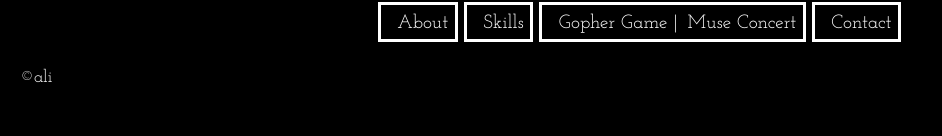
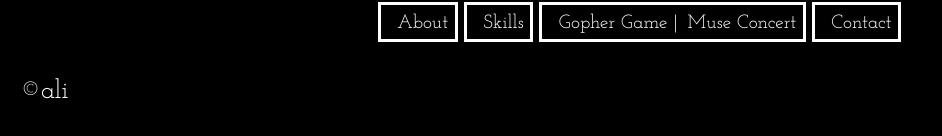
Before and after one commit to AlegriaForman/portfolio, a plain HTML site: page index.html in a window 1280 px wide. Shown: the part 202-338 px from the top of the page, without its empty margins (0-942 px from the left). Drawn offline with nearby package versions, Linux system fonts and the light colour scheme.

Commit message:
corrections for Class-09 code review

```diff
--- a/index.html
+++ b/index.html
@@ -33,7 +33,7 @@
       <h1>Alegria "Ali" Forman || Full Stack Developer</h1>
       <img id="pic" src="images/23.jpg" class="expand">
      </section>
-   </header>
+    </header>
 
 <!--Main nav-->
    <nav class="main-nav">
@@ -83,6 +83,7 @@
   <span id="about-div"></span>
   <span id="skills-div"></span>
   <span id="contact-div"></span>
+    <footer>
      <p>&copy;ali</p>
     </footer>
     <script src="https://ajax.googleapis.com/ajax/libs/jquery/2.2.0/jquery.min.js"></script>
@@ -90,7 +91,7 @@
     <script src="scripts/portfolio.js"></script>
     <script src="scripts/about.js"></script>
     <script src="scripts/contact.js"></script>
-    <script src="scripts/planetFunc.js"></script>
+    <script src="scripts/portfolioFunc.js"></script>
     <script>Pics.fetchSkillsPics(contentView.initPortfolio);</script>
   </body>
 </html>
```
